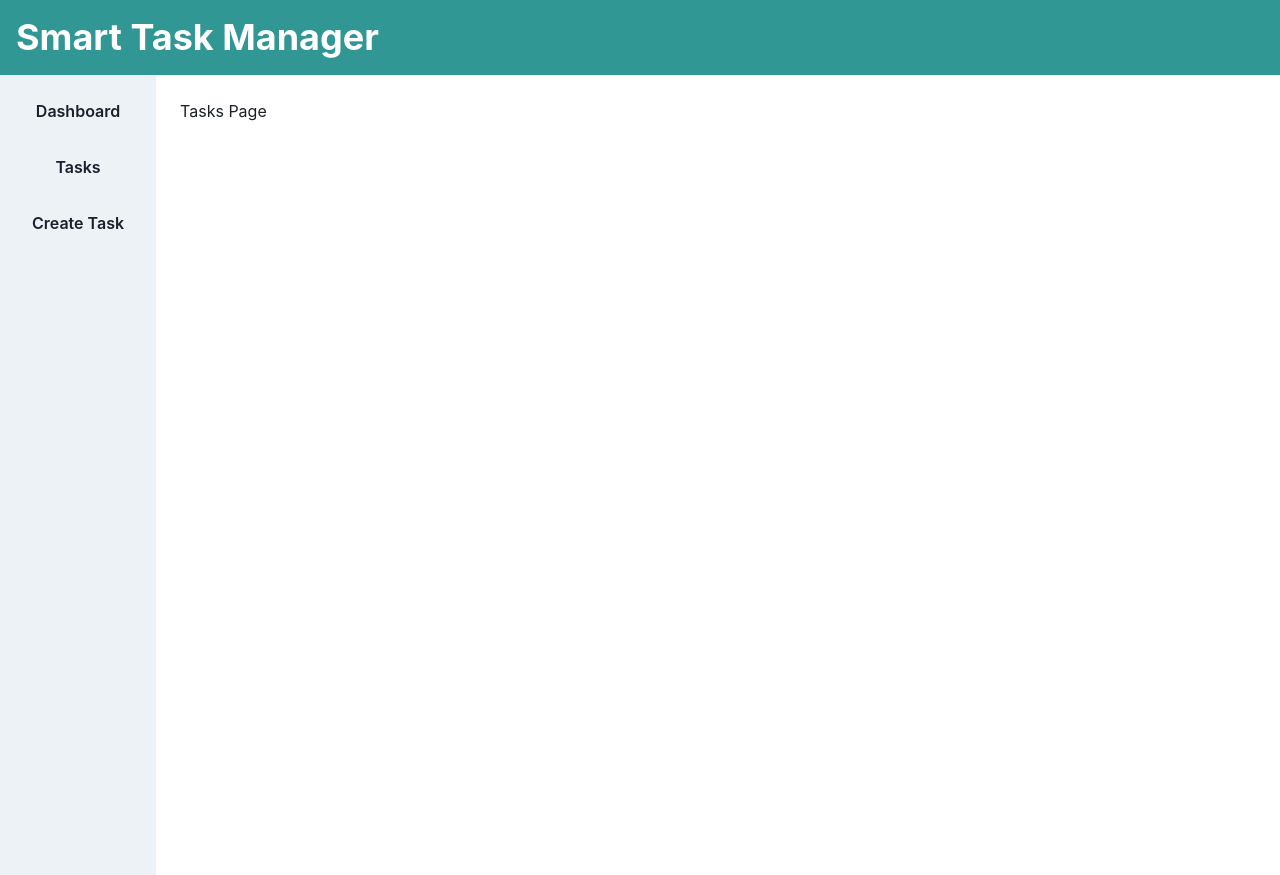
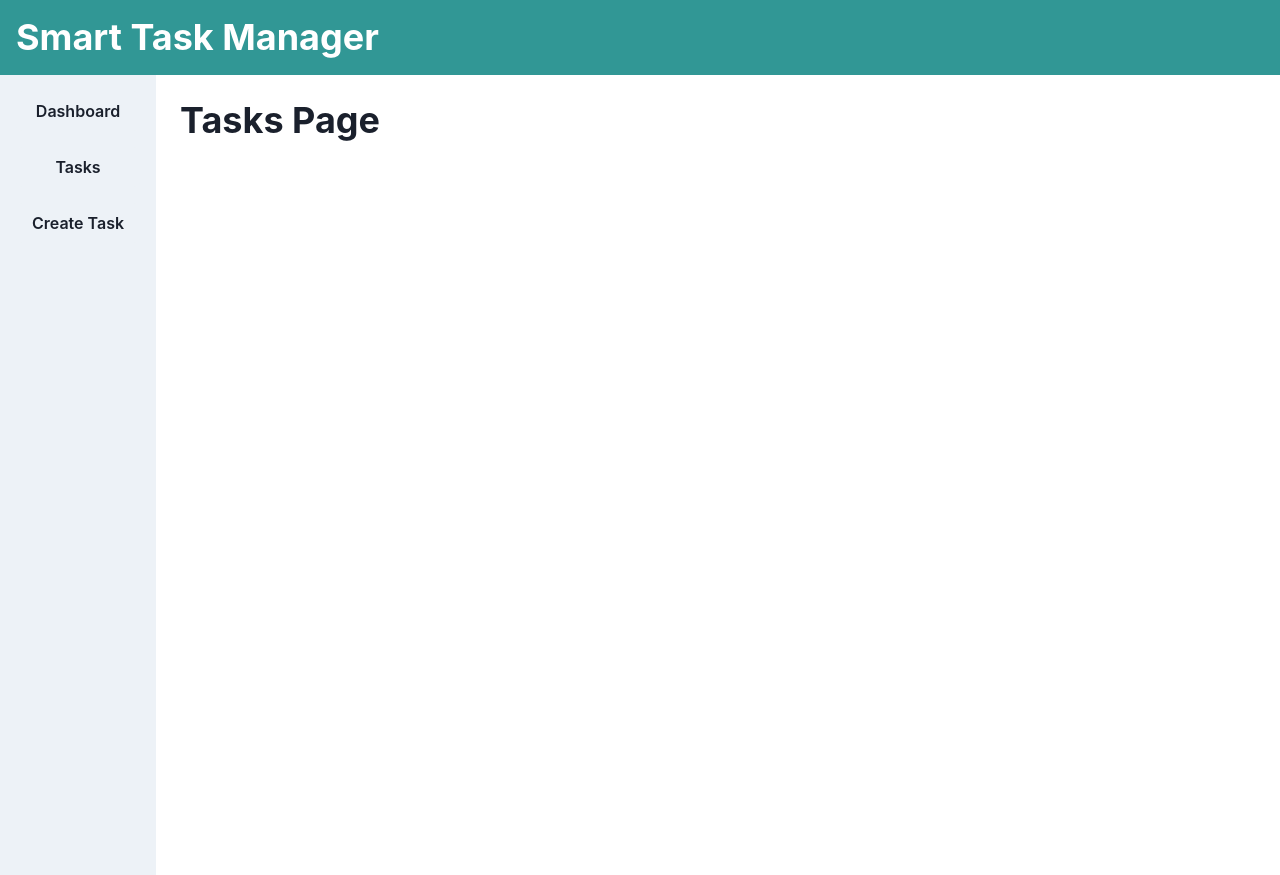
Before and after one commit to AravindDevaraj-24/smart-task-manager, a React (Vite) app: page /tasks in a window 1280 px wide. Built offline with nearby package versions, Linux system fonts and the light colour scheme.

Commit message:
Created Task Context
Created task context to access value globally

```diff
--- a/src/context/TaskContext.jsx
+++ b/src/context/TaskContext.jsx
@@ -0,0 +1,18 @@
+import { createContext, useState } from "react";
+
+export const TaskContext = createContext();
+
+export const TaskProvider = ({children}) => {
+
+  const [tasks, setTasks] = useState([]);
+
+  const addTask = (task)=> {
+    setTasks((prev)=>[...prev, task]);
+  }
+
+  return (
+    <TaskContext.Provider value={{ tasks, addTask }}>
+      {children}
+    </TaskContext.Provider>
+  );
+}
--- a/src/main.jsx
+++ b/src/main.jsx
@@ -2,11 +2,14 @@ import React from "react";
 import ReactDOM from "react-dom/client";
 import { ChakraProvider} from "@chakra-ui/react";
 import App from "./App";
+import { TaskProvider } from "./context/TaskContext";
 
 ReactDOM.createRoot(document.getElementById("root")).render(
   <React.StrictMode>
     <ChakraProvider>
-      <App />
+      <TaskProvider>
+        <App />
+      </TaskProvider>
     </ChakraProvider>
   </React.StrictMode>
 );
--- a/src/pages/CreateTask/CreateTask.jsx
+++ b/src/pages/CreateTask/CreateTask.jsx
@@ -1,4 +1,4 @@
-import { useState } from "react";
+import { useState, useContext } from "react";
 import {
   Box,
   Heading,
@@ -10,6 +10,8 @@ import {
   Button,
   VStack
 } from "@chakra-ui/react";
+
+import { TaskContext } from "../../context/TaskContext";
 
 function CreateTask() {
 
@@ -28,8 +30,11 @@ function CreateTask() {
     }));
   }
 
+  const { addTask } = useContext(TaskContext);
+
   const handleSubmit = (e) => {
     e.preventDefault();
+    addTask(formData);
     console.log(formData)
   }
 
--- a/src/pages/Tasks/Tasks.jsx
+++ b/src/pages/Tasks/Tasks.jsx
@@ -1,9 +1,23 @@
-import React from 'react'
+import { useContext } from "react";
+import { TaskContext } from "../../context/TaskContext";
+import { Heading, Text } from "@chakra-ui/react";
+
 
 function Tasks() {
+
+  const {tasks} = useContext(TaskContext)
   return (
-    <h1>Tasks Page</h1>
-  )
+    <div>
+    <Heading mb="6">Tasks Page</Heading>
+
+    {tasks.map((task, index)=>(
+      <div key={index}>
+        <Heading size={"lg"}>{task.title}</Heading>
+        <Text fontSize="2xl">{task.description}</Text>
+      </div>
+    ))}
+     </div>
+  );
 }
 
 export default Tasks;
```
